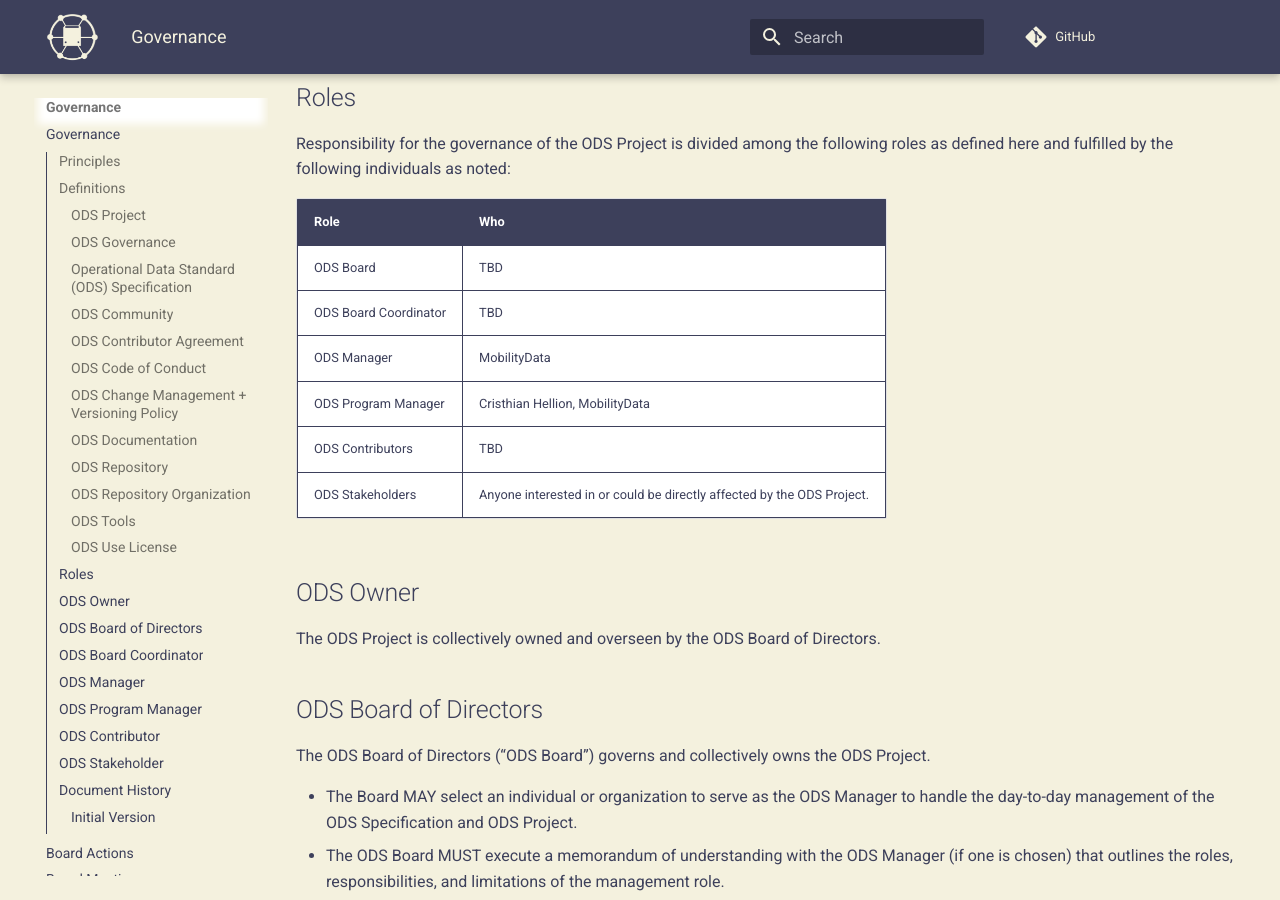
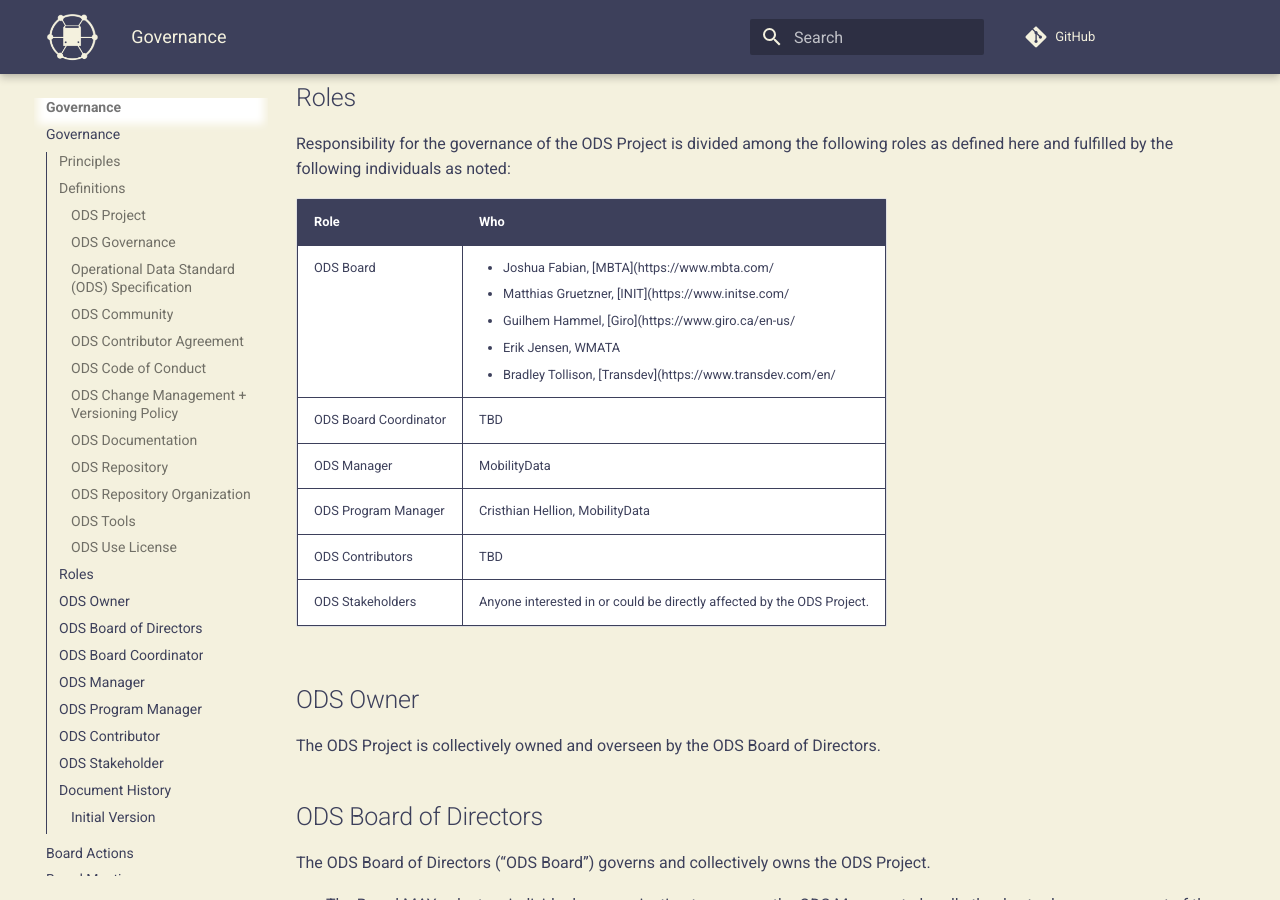
Before and after one commit to cal-itp/operational-data-standard, an MkDocs documentation site: the page built from docs/governance/governance.md, in a window 1280 px wide and 900 px high, scrolled down 3002 px. Built offline with MkDocs 1.6.1 and Material for MkDocs 9.7.7, drawn with Linux system fonts in a browser that asks for light colours; nearby versions of some CDN libraries; comment, search, counter and statistics services are not loaded.

Commit message:
add board members
congrats!

```diff
--- a/docs/governance/governance.md
+++ b/docs/governance/governance.md
@@ -100,7 +100,7 @@
 
 | **Role** | **Who** |
 | -------- | ----- |
-| [ODS Board](#ods-board-of-directors) | TBD |
+| [ODS Board](#ods-board-of-directors) | <ul><li>[Joshua Fabian](https://www.linkedin.com/in/jfabi/), [MBTA](https://www.mbta.com/</li><li>[Matthias Gruetzner](https://www.linkedin.com/in/matthias-gr%C3%BCtzner-6b469b187/), [INIT](https://www.initse.com/</li><li>Guilhem Hammel, [Giro](https://www.giro.ca/en-us/</li><li>[Erik Jensen](https://www.linkedin.com/in/erik-jensen), [WMATA](https://www.wmata.com/)</li><li>[Bradley Tollison](https://www.linkedin.com/in/bradley-t-0652a2124/), [Transdev](https://www.transdev.com/en/</li></ul> |
 | [ODS Board Coordinator](#ods-board-coordinator) | TBD |
 | [ODS Manager](#ods-manager) | [MobilityData](https://mobilitydata.org) |
 | [ODS Program Manager](#ods-program-manager) | [Cristhian Hellion](https://github.com/Cristhian-HA), [MobilityData](https://mobilitydata.org) |
```
